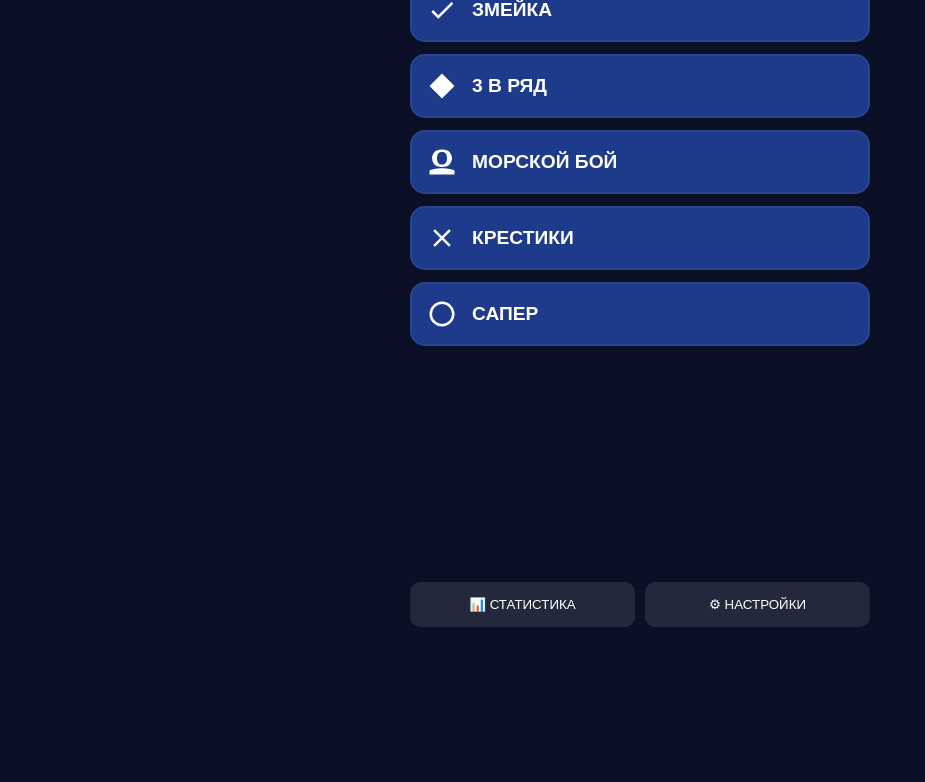
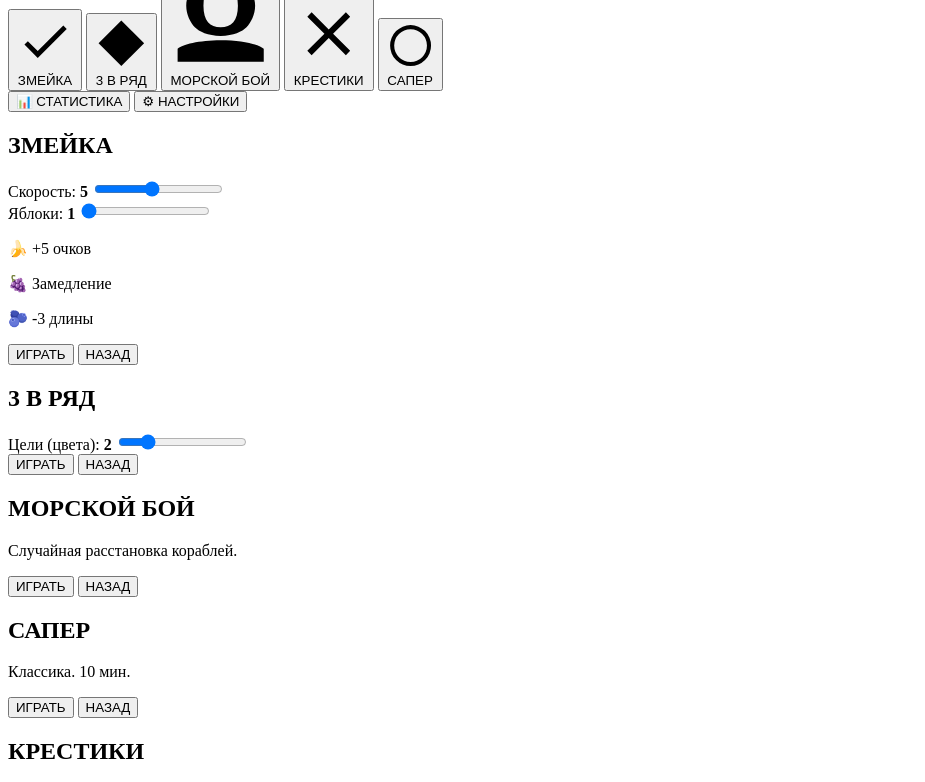
Before and after one commit to sharkssharkd-ui/games45654323456765432345678908765432134567890987654, a plain HTML site: page index.html in a window 1280 px wide. Shown: the part 153-935 px from the top of the page, without its empty margins (0-925 px from the left). Before the commit the page ends 800 px from the top, so only its background shows below. Drawn offline with Linux system fonts and the light colour scheme.

Commit message:
Refactor style.css to include HTML game layout
Removed CSS variables and added HTML structure for the game interface.

```diff
--- a/style.css
+++ b/style.css
@@ -1,135 +1,190 @@
-:root {
-    --bg: #0B1026;
-    --panel: #1E3A8A;
-    --accent: #3B82F6;
-    --text: #fff;
-    --btn-grad: linear-gradient(135deg, #3B82F6, #2563EB);
-}
+<!DOCTYPE html>
+<html lang="ru">
+<head>
+    <meta charset="UTF-8">
+    <meta name="viewport" content="width=device-width, initial-scale=1.0, maximum-scale=1.0, user-scalable=no">
+    <title>MEGA GAMES ULTRA</title>
+    <link rel="stylesheet" href="style.css">
+</head>
+<body>
 
-/* ТЕМЫ */
-body.theme-green { --bg:#022c22; --panel:#065f46; --accent:#10b981; --btn-grad:linear-gradient(135deg, #34d399, #059669); }
-body.theme-red { --bg:#450a0a; --panel:#7f1d1d; --accent:#ef4444; --btn-grad:linear-gradient(135deg, #f87171, #dc2626); }
-body.theme-purple { --bg:#2e1065; --panel:#581c87; --accent:#a855f7; --btn-grad:linear-gradient(135deg, #c084fc, #7e22ce); }
+    <div class="app-container">
 
-* { box-sizing: border-box; -webkit-tap-highlight-color: transparent; }
-body {
-    margin: 0; background: var(--bg); color: var(--text);
-    font-family: 'Segoe UI', sans-serif;
-    overflow: hidden; touch-action: none;
-}
+        <!-- === МЕНЮ === -->
+        <div id="screen-menu" class="screen active">
+            <div class="logo-area">
+                <h1 class="logo">MEGA<br>GAMES</h1>
+            </div>
+            <div class="menu-grid">
+                <button class="game-btn" onclick="Nav.toSetup('snake')">
+                    <!-- SVG Иконка Змеи -->
+                    <svg class="icon" viewBox="0 0 24 24"><path fill="currentColor" d="M21,7L9,19L3.5,13.5L4.91,12.09L9,16.17L19.59,5.59L21,7Z"/></svg>
+                    <span>ЗМЕЙКА</span>
+                </button>
+                <button class="game-btn" onclick="Nav.toSetup('match3')">
+                    <svg class="icon" viewBox="0 0 24 24"><path fill="currentColor" d="M12,2L2,12L12,22L22,12L12,2Z"/></svg>
+                    <span>3 В РЯД</span>
+                </button>
+                <button class="game-btn" onclick="Nav.toSetup('battleship')">
+                    <svg class="icon" viewBox="0 0 24 24"><path fill="currentColor" d="M12,2C9,2 7,3 6,4C5,5 4,7 4,9C4,11 5,13 6,14C7,15 9,16 12,16C15,16 17,15 18,14C19,13 20,11 20,9C20,7 19,5 18,4C17,3 15,2 12,2M12,4C14.5,4 16,5.5 16,9C16,12.5 14.5,14 12,14C9.5,14 8,12.5 8,9C8,5.5 9.5,4 12,4M12,17C7,17 3,18 2,19V22H22V19C21,18 17,17 12,17Z"/></svg>
+                    <span>МОРСКОЙ БОЙ</span>
+                </button>
+                <button class="game-btn" onclick="Nav.toSetup('ttt')">
+                    <svg class="icon" viewBox="0 0 24 24"><path fill="currentColor" d="M19,6.41L17.59,5L12,10.59L6.41,5L5,6.41L10.59,12L5,17.59L6.41,19L12,13.41L17.59,19L19,17.59L13.41,12L19,6.41Z"/></svg>
+                    <span>КРЕСТИКИ</span>
+                </button>
+                <button class="game-btn" onclick="Nav.toSetup('sapper')">
+                    <svg class="icon" viewBox="0 0 24 24"><path fill="currentColor" d="M12,2A10,10 0 0,0 2,12A10,10 0 0,0 12,22A10,10 0 0,0 22,12A10,10 0 0,0 12,2M12,20A8,8 0 0,1 4,12A8,8 0 0,1 12,4A8,8 0 0,1 20,12A8,8 0 0,1 12,20Z"/></svg>
+                    <span>САПЕР</span>
+                </button>
+            </div>
+            <div class="bottom-nav">
+                <button onclick="Nav.show('stats')">📊 СТАТИСТИКА</button>
+                <button onclick="Nav.show('settings')">⚙ НАСТРОЙКИ</button>
+            </div>
+        </div>
 
-.app-container {
-    width: 100%; height: 100vh;
-    display: flex; justify-content: center;
-    position: relative;
-}
+        <!-- === НАСТРОЙКИ (SETUP) === -->
+        <div id="setup-snake" class="screen">
+            <h2>ЗМЕЙКА</h2>
+            <div class="setup-block">
+                <label>Скорость: <b id="val-snake-speed">5</b></label>
+                <input type="range" min="1" max="10" value="5" oninput="Setup.updateLabel('snake-speed', this.value)">
+            </div>
+            <div class="setup-block">
+                <label>Яблоки: <b id="val-snake-apples">1</b></label>
+                <input type="range" min="1" max="5" value="1" oninput="Setup.updateLabel('snake-apples', this.value)">
+            </div>
+            <div class="info-card">
+                <p>🍌 +5 очков</p>
+                <p>🍇 Замедление</p>
+                <p>🫐 -3 длины</p>
+            </div>
+            <button class="play-btn" onclick="SnakeGame.start()">ИГРАТЬ</button>
+            <button class="back-btn" onclick="Nav.show('menu')">НАЗАД</button>
+        </div>
 
-.screen {
-    display: none;
-    width: 100%; max-width: 500px;
-    height: 100%;
-    flex-direction: column;
-    align-items: center;
-    padding: 20px;
-    position: absolute;
-    background: var(--bg);
-}
-.screen.active { display: flex; animation: fadein 0.3s; }
+        <div id="setup-match3" class="screen">
+            <h2>3 В РЯД</h2>
+            <div class="setup-block">
+                <label>Цели (цвета): <b id="val-m3-targets">2</b></label>
+                <input type="range" min="1" max="6" value="2" oninput="Setup.updateLabel('m3-targets', this.value)">
+            </div>
+            <button class="play-btn" onclick="Match3Game.start()">ИГРАТЬ</button>
+            <button class="back-btn" onclick="Nav.show('menu')">НАЗАД</button>
+        </div>
 
-@keyframes fadein { from { opacity:0; transform: scale(0.95); } to { opacity:1; transform: scale(1); } }
+        <div id="setup-battleship" class="screen">
+            <h2>МОРСКОЙ БОЙ</h2>
+            <div class="info-card"><p>Случайная расстановка кораблей.</p></div>
+            <button class="play-btn" onclick="BSGame.start()">ИГРАТЬ</button>
+            <button class="back-btn" onclick="Nav.show('menu')">НАЗАД</button>
+        </div>
 
-/* МЕНЮ */
-.logo { font-size: 3rem; line-height: 0.9; margin: 20px 0 5px; color: var(--accent); text-shadow: 0 0 15px rgba(255,255,255,0.2); }
-.version { font-size: 0.8rem; opacity: 0.5; margin-bottom: 20px; letter-spacing: 2px; }
+        <div id="setup-sapper" class="screen">
+            <h2>САПЕР</h2>
+            <div class="info-card"><p>Классика. 10 мин.</p></div>
+            <button class="play-btn" onclick="SapperGame.start()">ИГРАТЬ</button>
+            <button class="back-btn" onclick="Nav.show('menu')">НАЗАД</button>
+        </div>
 
-.menu-grid { display: grid; grid-template-columns: 1fr; gap: 12px; width: 100%; }
-.game-btn {
-    background: var(--panel); border: 2px solid rgba(255,255,255,0.05);
-    color: var(--text); padding: 15px; border-radius: 15px;
-    font-size: 1.2rem; font-weight: bold; display: flex; align-items: center;
-    transition: 0.2s; cursor: pointer;
-}
-.game-btn:active { transform: scale(0.98); background: var(--accent); }
-.game-btn .icon { font-size: 1.5rem; margin-right: 15px; width: 30px; }
+        <div id="setup-ttt" class="screen">
+            <h2>КРЕСТИКИ</h2>
+            <div class="info-card"><p>Игра против компьютера.</p></div>
+            <button class="play-btn" onclick="TTTGame.start()">ИГРАТЬ</button>
+            <button class="back-btn" onclick="Nav.show('menu')">НАЗАД</button>
+        </div>
 
-.bottom-nav { margin-top: auto; display: flex; gap: 10px; width: 100%; }
-.bottom-nav button { flex: 1; background: rgba(255,255,255,0.1); border: none; color: #fff; padding: 15px; border-radius: 10px; }
+        <!-- === ИГРОВЫЕ ЭКРАНЫ === -->
+        <div id="game-snake" class="screen game-bg">
+            <div class="header">
+                <span id="snake-score">0</span>
+                <button class="mini-btn" onclick="Nav.show('menu')">ВЫХОД</button>
+            </div>
+            <canvas id="snake-canvas" width="340" height="340"></canvas>
+            <div class="controls">
+                <button onclick="SnakeGame.input(0, -1)">▲</button>
+                <div class="mid-row">
+                    <button onclick="SnakeGame.input(-1, 0)">◄</button>
+                    <button onclick="SnakeGame.input(1, 0)">►</button>
+                </div>
+                <button onclick="SnakeGame.input(0, 1)">▼</button>
+            </div>
+        </div>
 
-/* ОБЩИЕ ЭЛЕМЕНТЫ */
-.play-btn { width: 100%; padding: 15px; background: var(--btn-grad); border: none; border-radius: 10px; color: white; font-weight: bold; font-size: 1.2rem; margin-top: 20px; box-shadow: 0 5px 15px rgba(0,0,0,0.3); }
-.back-btn { width: 100%; padding: 15px; background: transparent; border: 2px solid rgba(255,255,255,0.1); border-radius: 10px; color: white; margin-top: 10px; }
-.small-btn { padding: 5px 10px; background: rgba(255,255,255,0.1); border-radius: 5px; border: none; color: white; }
+        <div id="game-match3" class="screen game-bg">
+            <div class="header-stack">
+                <div class="top">
+                    <span id="m3-moves">25</span>
+                    <button class="mini-btn" onclick="Nav.show('menu')">ВЫХОД</button>
+                </div>
+                <div id="m3-targets" class="targets-bar"></div>
+            </div>
+            <div id="m3-board" class="m3-grid"></div>
+        </div>
 
-.game-header { width: 100%; display: flex; justify-content: space-between; align-items: center; font-size: 1.5rem; font-weight: bold; margin-bottom: 10px; }
+        <div id="game-battleship" class="screen game-bg">
+            <div class="header">
+                <span id="bs-status">БОЙ!</span>
+                <button class="mini-btn" onclick="Nav.show('menu')">ВЫХОД</button>
+            </div>
+            <div class="bs-boards-area">
+                <div class="board-wrapper"><span>ВРАГ</span><div id="bs-enemy" class="bs-grid"></div></div>
+                <div class="board-wrapper"><span>ВЫ</span><div id="bs-player" class="bs-grid"></div></div>
+            </div>
+        </div>
 
-/* SETUP */
-.setup-group { width: 100%; background: rgba(255,255,255,0.05); padding: 15px; border-radius: 10px; margin-bottom: 10px; }
-.setup-group label { display: block; margin-bottom: 10px; font-size: 0.9rem; opacity: 0.8; }
-input[type=range] { width: 100%; }
-.toggle-btn { background: rgba(0,0,0,0.3); padding: 10px; text-align: center; border-radius: 8px; cursor: pointer; border: 1px solid var(--accent); color: var(--accent); font-weight: bold; }
-.info-box { background: rgba(0,0,0,0.2); padding: 15px; border-radius: 10px; font-size: 0.9rem; line-height: 1.5; width: 100%; }
+        <div id="game-sapper" class="screen game-bg">
+            <div class="header">
+                <span id="sapper-count">💣 10</span>
+                <button class="mini-btn" onclick="Nav.show('menu')">ВЫХОД</button>
+            </div>
+            <div id="sapper-field" class="sapper-grid"></div>
+            <div class="sapper-tools">
+                <button id="tool-dig" class="active" onclick="SapperGame.setTool('dig')">⛏</button>
+                <button id="tool-flag" onclick="SapperGame.setTool('flag')">🚩</button>
+            </div>
+        </div>
 
-/* --- 3 В РЯД --- */
-.match3-board {
-    position: relative; /* Для абсолютных камней */
-    width: 320px; height: 320px;
-    background: rgba(0,0,0,0.2);
-    border-radius: 10px;
-    border: 2px solid var(--panel);
-    margin: 0 auto;
-}
-.gem {
-    position: absolute;
-    width: 36px; height: 36px; /* 320 / 8 = 40, минус отступы */
-    border-radius: 50%;
-    transition: top 0.2s ease-in-out, left 0.2s ease-in-out, transform 0.1s;
-    cursor: pointer;
-    box-shadow: inset 0 0 10px rgba(0,0,0,0.5);
-    z-index: 10;
-}
-.gem.selected { transform: scale(1.2); box-shadow: 0 0 15px white; z-index: 20; }
-.game-header-stack { width: 100%; margin-bottom: 10px; }
-.game-header-stack .top { display: flex; justify-content: space-between; align-items: center; margin-bottom: 5px; font-weight: bold; font-size: 1.2rem; }
-.targets-container { display: flex; gap: 10px; justify-content: center; }
-.target-pill { display: flex; align-items: center; gap: 5px; background: rgba(0,0,0,0.3); padding: 2px 8px; border-radius: 10px; font-size: 0.9rem; }
-.mini-gem { width: 15px; height: 15px; border-radius: 50%; display: block; }
+        <div id="game-ttt" class="screen game-bg">
+            <div class="header">
+                <span id="ttt-msg">Ход: X</span>
+                <button class="mini-btn" onclick="Nav.show('menu')">ВЫХОД</button>
+            </div>
+            <div id="ttt-board" class="ttt-grid"></div>
+        </div>
 
-/* ЗМЕЙКА */
-#snake-canvas { background: rgba(0,0,0,0.2); border-radius: 8px; border: 1px solid rgba(255,255,255,0.1); }
-.controls-pad { margin-top: 15px; display: flex; flex-direction: column; align-items: center; gap: 5px; }
-.controls-pad button { width: 60px; height: 50px; background: rgba(255,255,255,0.1); font-size: 1.2rem; border-radius: 8px; border:none; color: white; }
-.controls-pad .row { display: flex; gap: 5px; }
+        <!-- === СТАТИСТИКА === -->
+        <div id="screen-stats" class="screen">
+            <h2>СТАТИСТИКА</h2>
+            <div id="stats-list" class="stats-box"></div>
+            <button class="back-btn" onclick="Nav.show('menu')">НАЗАД</button>
+        </div>
 
-/* МОРСКОЙ БОЙ */
-.bs-container { display: flex; flex-direction: column; gap: 10px; align-items: center; }
-.bs-grid { display: grid; grid-template-columns: repeat(10, 1fr); gap: 1px; background: var(--panel); padding: 2px; width: 250px; height: 250px; }
-.bs-cell { background: var(--bg); cursor: pointer; }
-.bs-cell.hit { background: #EF4444; }
-.bs-cell.miss { background: rgba(255,255,255,0.1); }
-.bs-cell.ship { background: var(--accent); } /* Только у игрока */
-.bs-cell.last { border: 2px solid yellow; z-index: 5; }
+        <!-- === НАСТРОЙКИ (ТЕМЫ) === -->
+        <div id="screen-settings" class="screen">
+            <h2>ТЕМЫ</h2>
+            <div class="themes-grid">
+                <div class="theme-item blue" onclick="App.setTheme('blue')">BLUE</div>
+                <div class="theme-item green" onclick="App.setTheme('green')">EMERALD</div>
+                <div class="theme-item red" onclick="App.setTheme('red')">MARS</div>
+                <div class="theme-item purple" onclick="App.setTheme('purple')">NEON</div>
+                <div class="theme-item classic" onclick="App.setTheme('classic')">CLASSIC</div>
+                <div class="theme-item gray" onclick="App.setTheme('gray')">NOIR</div>
+            </div>
+            <button class="back-btn" onclick="Nav.show('menu')">НАЗАД</button>
+        </div>
 
-/* TTT & SAPPER */
-.ttt-grid { display: grid; grid-template-columns: repeat(3, 1fr); gap: 5px; width: 300px; height: 300px; }
-.ttt-cell { background: var(--panel); display: flex; justify-content: center; align-items: center; font-size: 3rem; font-weight: bold; border-radius: 10px; }
-.sapper-grid { display: grid; gap: 1px; background: #555; padding: 2px; border-radius: 5px; }
-.sapper-cell { width: 30px; height: 30px; background: var(--panel); display: flex; justify-content: center; align-items: center; font-weight: bold; cursor: pointer; font-size: 1.1rem; }
-.sapper-cell.revealed { background: rgba(0,0,0,0.2); }
-.sapper-tools { display: flex; gap: 10px; width: 100%; margin-bottom: 10px; }
-.tool { flex: 1; padding: 10px; background: rgba(255,255,255,0.1); border: 2px solid transparent; color: white; border-radius: 8px; }
-.tool.active { border-color: var(--accent); background: rgba(59, 130, 246, 0.2); }
+        <!-- === МОДАЛЬНОЕ ОКНО === -->
+        <div id="modal" class="modal">
+            <div class="modal-content">
+                <h2 id="modal-h">TITLE</h2>
+                <p id="modal-p">Text</p>
+                <button onclick="Modal.close()">OK</button>
+            </div>
+        </div>
 
-/* МОДАЛКА */
-.modal-overlay { display: none; position: fixed; top: 0; left: 0; width: 100%; height: 100%; background: rgba(0,0,0,0.8); z-index: 1000; justify-content: center; align-items: center; }
-.modal-overlay.active { display: flex; animation: fadein 0.2s; }
-.modal-box { background: var(--panel); padding: 30px; border-radius: 20px; text-align: center; width: 80%; max-width: 300px; border: 1px solid rgba(255,255,255,0.1); box-shadow: 0 10px 30px rgba(0,0,0,0.5); }
-.modal-box h2 { margin-top: 0; color: var(--accent); }
-.modal-btns button { width: 100%; margin-top: 20px; background: var(--btn-grad); }
-
-/* Настройки тем */
-.themes-list { display: flex; gap: 15px; justify-content: center; margin: 20px 0; }
-.theme-c { width: 50px; height: 50px; border-radius: 50%; cursor: pointer; border: 2px solid rgba(255,255,255,0.2); }
-.theme-c.blue { background: #2563EB; }
-.theme-c.green { background: #10B981; }
-.theme-c.red { background: #DC2626; }
-.theme-c.purple { background: #9333EA; }
+    </div>
+    <script src="script.js"></script>
+</body>
+</html>
```
